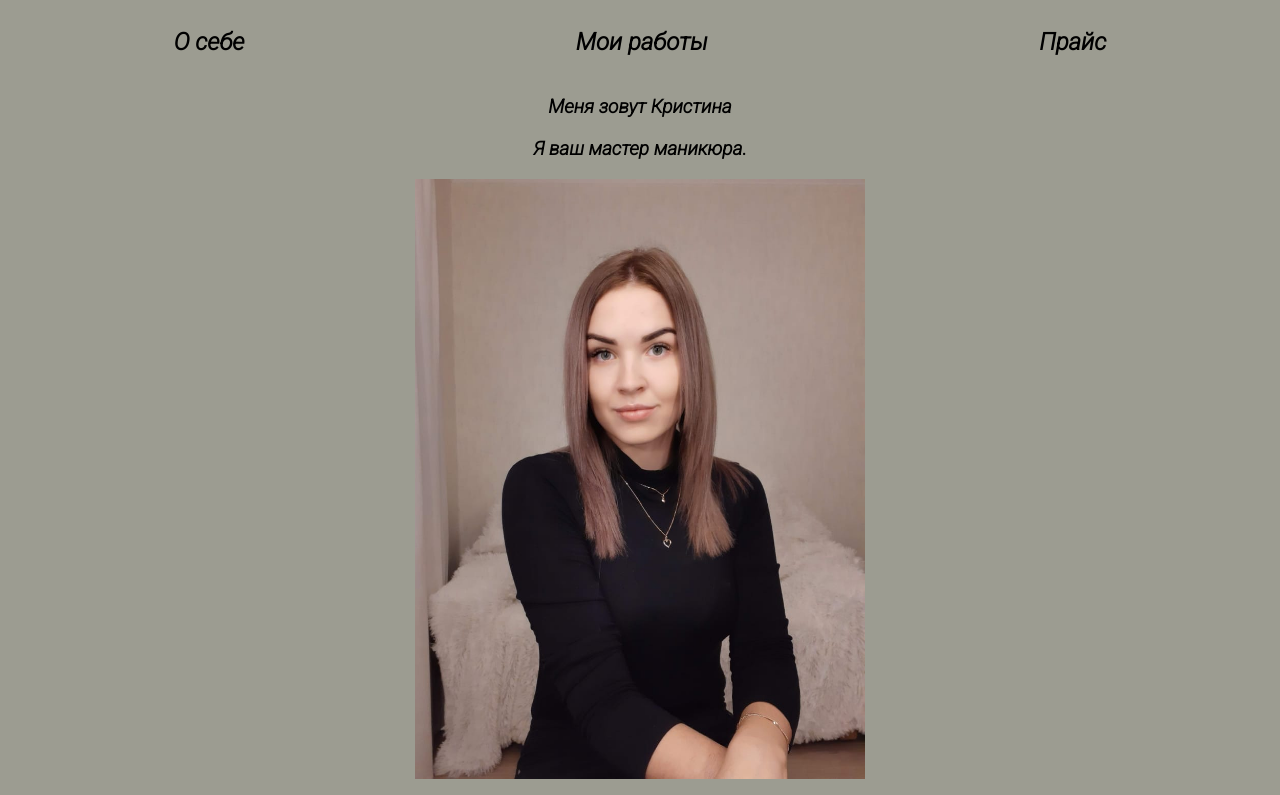
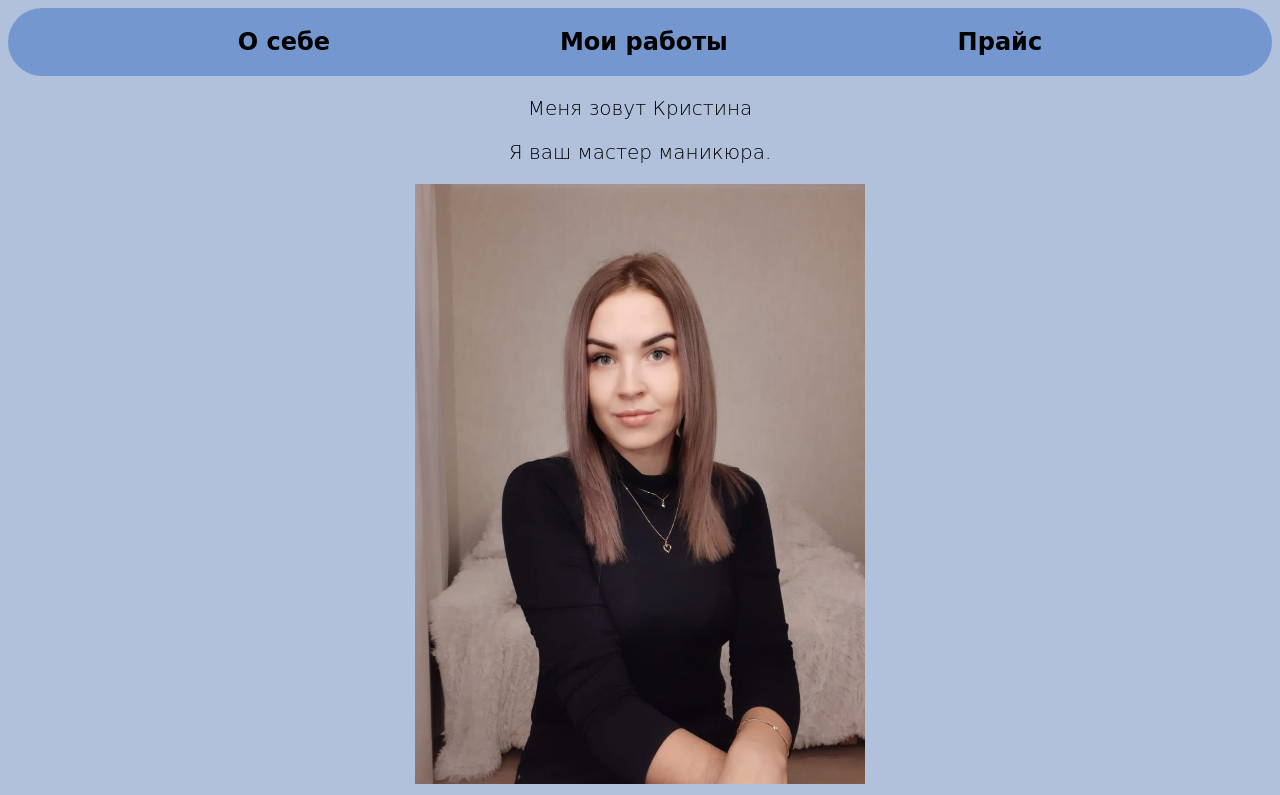
Before and after one commit to assd-1988/fellerito_nail, a plain HTML site: page index.html in a window 1280 px wide. Shown: the top 795 px of the page. Drawn offline with Linux system fonts and the light colour scheme.

Commit message:
gryh
thth

```diff
--- a/css/class.css
+++ b/css/class.css
@@ -1,11 +1,14 @@
 
 body {
-    background-color: rgb(156, 156, 145);
+    background-color: rgb(177, 192, 219);
 }
 .header{
     display: flex;
-    justify-content: space-around;
-    font-family:'Roboto', sans-serif ;
+    justify-content: space-evenly;
+    font-family:'Rubik Beastly', cursive;
+    background-color: rgb(115, 151, 206);
+    border-radius: 40px;
+    text-shadow: 50px;
 }
 .main {
     display: flex;
@@ -20,14 +23,14 @@ body {
     display: flex;
     justify-content: space-around;
     text-align: center;
-    font-family:'Roboto', sans-serif ;
-    font-weight: 700;
-    font-size: 19px;
+    font-family: 'Rubik Beastly', cursive;
+    font-weight: 300;
+    font-size:20px;
 }
 .card{
     display: flex;
     justify-content: space-around;
-     height:300px;
+     height:200px;
     background-color: beige;
 }
 .card-photo{
```
